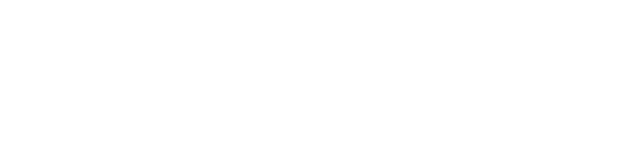
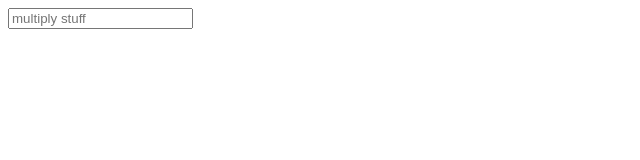
Before and after one commit to JackBrasesco/multiplication, a plain HTML site: page index.html in a window 1280 px wide. Shown: the whole page, without its empty margins (0-640 px from the left). Drawn offline with Linux system fonts and the light colour scheme.

Commit message:
Classadoo autocommit

```diff
--- a/index.html
+++ b/index.html
@@ -2,7 +2,7 @@
   <head>
   </head>
   <body>
-
+    <input id="blah" placeholder="multiply stuff">
     <script src="stuff.js"></script>
   </body>
 </html>
```
